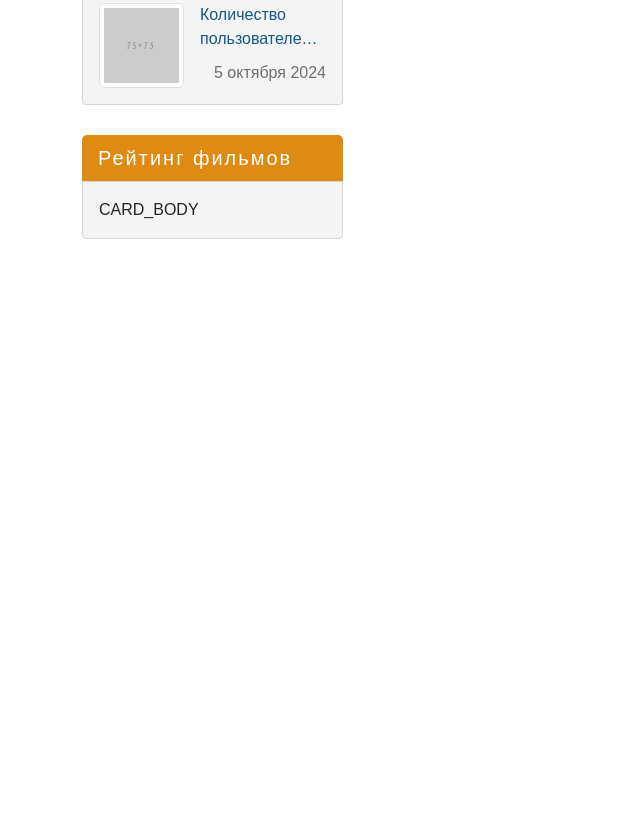
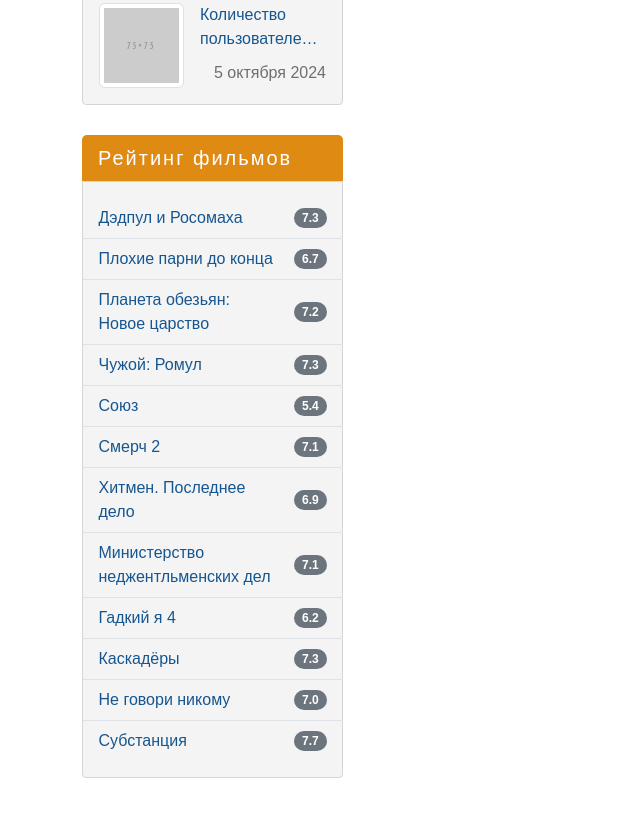
Before and after one commit to Pistalierro/kinozal_template_bootstrap5.3, a website: page index.html in a window 1280 px wide. Shown: the part 1796-2612 px from the top of the page, without its empty margins (0-640 px from the left). Before the commit the page ends 2115 px from the top, so only its background shows below. Drawn offline with nearby package versions, Linux system fonts and the light colour scheme.

Commit message:
сделал блок рейтинга фильмов для sidebar

```diff
--- a/assets/scss/components/main/_aside.scss
+++ b/assets/scss/components/main/_aside.scss
@@ -92,3 +92,30 @@
 		}
 	}
 }
+
+.top-films {
+
+	&__item {
+		background-color: transparent;
+		margin-left: -0.5px;
+		margin-right: -0.5px;
+		transition: background-color 0.25s;
+
+		a, span {
+			transition: all 0.25s;
+		}
+
+		&:hover,
+		&:focus {
+			background-color: $color-accent;
+
+			a {
+				color: $color-light;
+			}
+
+			span {
+				background-color: $color-dark !important;
+			}
+		}
+	}
+}
--- a/index.html
+++ b/index.html
@@ -212,8 +212,57 @@
 
 			<div class="top-films card">
 				<div class="card-header">Рейтинг фильмов</div>
-				<div class="card-body">
-					CARD_BODY
+				<div class="card-body ps-0 pe-0">
+					<ul class="top-films__list list-group list-group-flush">
+						<li class="top-films__item list-group-item d-flex gap-3 justify-content-between align-items-center">
+							<a href="#">Дэдпул и Росомаха</a>
+							<span class="badge rounded-pill text-bg-secondary">7.3</span>
+						</li>
+						<li class="top-films__item list-group-item d-flex gap-3 justify-content-between align-items-center">
+							<a href="#">Плохие парни до конца</a>
+							<span class="badge rounded-pill text-bg-secondary">6.7</span>
+						</li>
+						<li class="top-films__item list-group-item d-flex gap-3 justify-content-between align-items-center">
+							<a href="#">Планета обезьян: Новое царство</a>
+							<span class="badge rounded-pill text-bg-secondary">7.2</span>
+						</li>
+						<li class="top-films__item list-group-item d-flex gap-3 justify-content-between align-items-center">
+							<a href="#">Чужой: Ромул</a>
+							<span class="badge rounded-pill text-bg-secondary">7.3</span>
+						</li>
+						<li class="top-films__item list-group-item d-flex gap-3 justify-content-between align-items-center">
+							<a href="#">Союз</a>
+							<span class="badge rounded-pill text-bg-secondary">5.4</span>
+						</li>
+						<li class="top-films__item list-group-item d-flex gap-3 justify-content-between align-items-center">
+							<a href="#">Смерч 2</a>
+							<span class="badge rounded-pill text-bg-secondary">7.1</span>
+						</li>
+						<li class="top-films__item list-group-item d-flex gap-3 justify-content-between align-items-center">
+							<a href="#">Хитмен. Последнее дело</a>
+							<span class="badge rounded-pill text-bg-secondary">6.9</span>
+						</li>
+						<li class="top-films__item list-group-item d-flex gap-3 justify-content-between align-items-center">
+							<a href="#">Министерство неджентльменских дел</a>
+							<span class="badge rounded-pill text-bg-secondary">7.1</span>
+						</li>
+						<li class="top-films__item list-group-item d-flex gap-3 justify-content-between align-items-center">
+							<a href="#">Гадкий я 4</a>
+							<span class="badge rounded-pill text-bg-secondary">6.2</span>
+						</li>
+						<li class="top-films__item list-group-item d-flex gap-3 justify-content-between align-items-center">
+							<a href="#">Каскадёры</a>
+							<span class="badge rounded-pill text-bg-secondary">7.3</span>
+						</li>
+						<li class="top-films__item list-group-item d-flex gap-3 justify-content-between align-items-center">
+							<a href="#">Не говори никому</a>
+							<span class="badge rounded-pill text-bg-secondary">7.0</span>
+						</li>
+						<li class="top-films__item list-group-item d-flex gap-3 justify-content-between align-items-center">
+							<a href="#">Субстанция</a>
+							<span class="badge rounded-pill text-bg-secondary">7.7</span>
+						</li>
+					</ul>
 				</div>
 			</div>
 
```
Also changed, not shown: assets/css/style.css.
